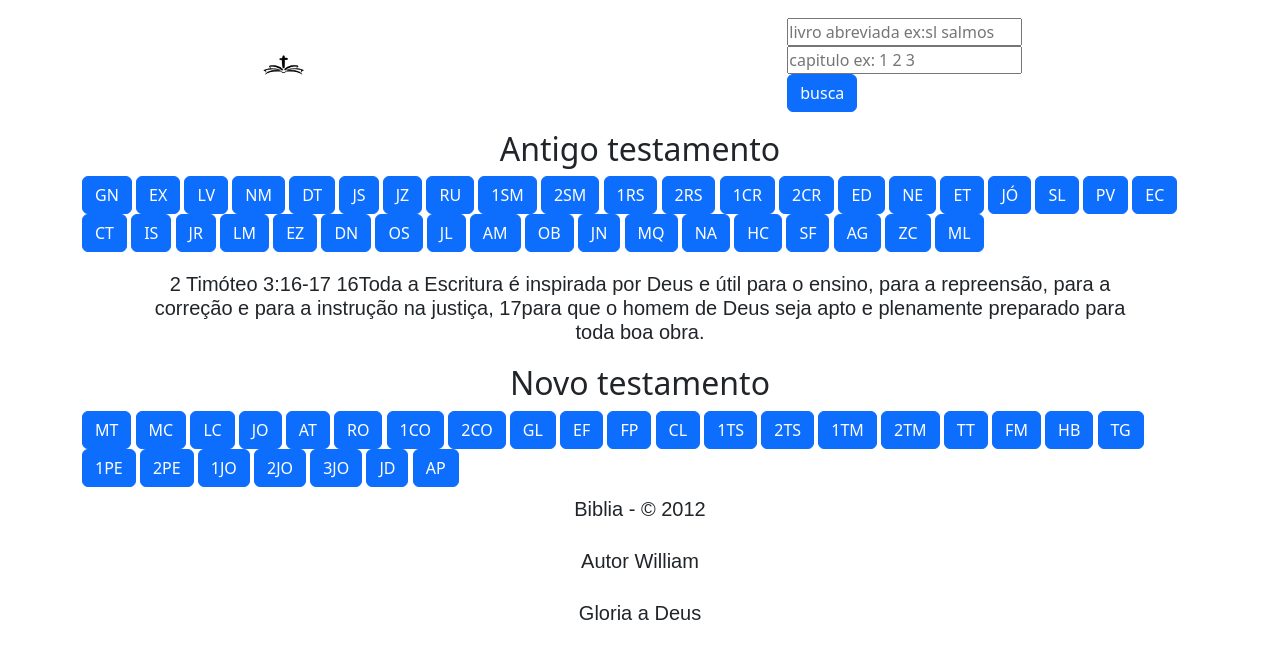
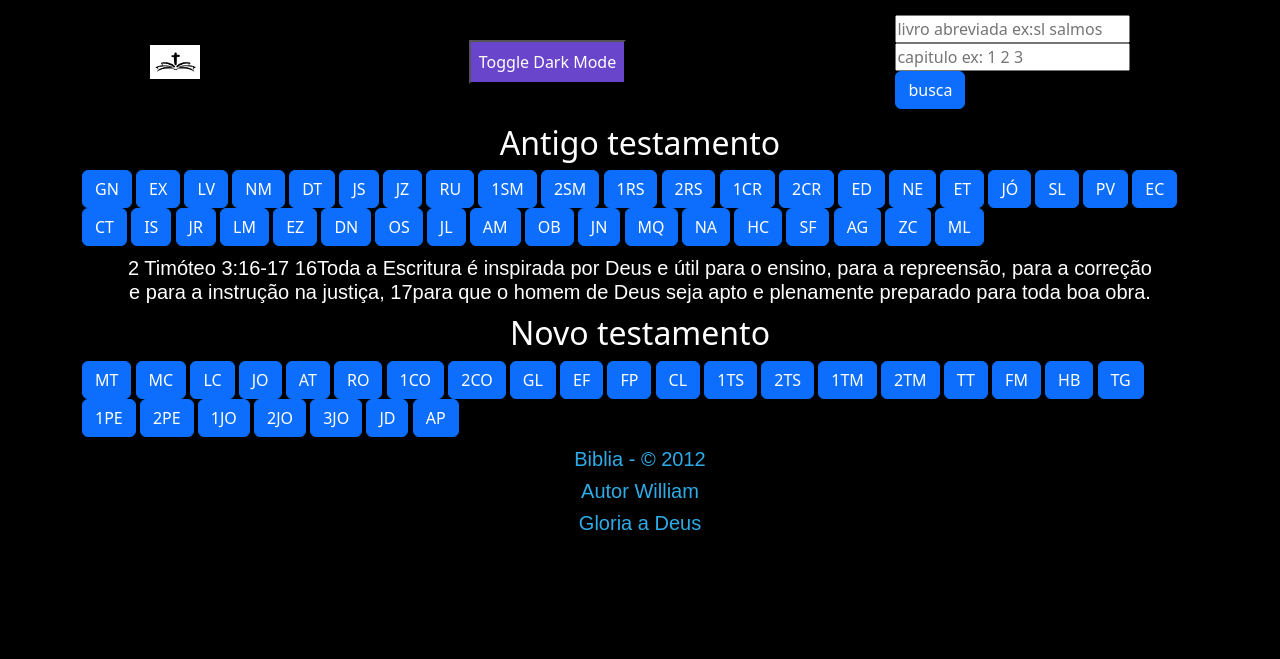
Before and after one commit to williamrx777/Biblia, a Flask app: page / in a window 1280 px wide. Shown: the top 659 px of the page. Run offline with Flask 2, Linux system fonts and the light colour scheme.

Commit message:
tema escuro e botao

```diff
--- /dev/null
+++ b/static/main.js
@@ -0,0 +1,11 @@
+
+  const toggle = document.querySelector('#dark-mode-toggle');
+  toggle.addEventListener('click', () => {
+  if (document.body.classList.contains('dark-mode')) {
+  document.body.classList.remove('dark-mode');
+  toggle.innerHTML = "Desativar modo escuro";
+  } else {
+  document.body.classList.add('dark-mode');
+  toggle.innerHTML = "Ativar modo escuro";
+  }
+  });
--- a/static/style.css
+++ b/static/style.css
@@ -8,19 +8,14 @@ header{
     max-width: 100%;
     padding: 15px;
 }
-.header__container,
-.row__header {
-    border: 1px solid;
-    color: white;
 
-}
 
 .header__content {
     display: flex;
     justify-content: space-around;
     align-items: center;
-    border: 1px solid;
-    color: white;
+
+
 
 }
 #logo img{
@@ -50,13 +45,11 @@ h1 , h2 {
     text-align: center;
     color: rgb(46, 172, 231);
 }
-p{
+p {
     max-width: 100%;
     text-align: center;
     font-family: sans-serif;
     font-weight:400
-    font-size: 24px;
-    padding: 10px;
 }
 .txt{
     font-family: sans-serif;
@@ -79,7 +72,7 @@ a{
 .sidebar{
     margin: 10px 10% 10px 10%;
 
-
+}
 footer{
     color: brown;
 }
@@ -200,3 +193,13 @@ iframe {
    }
 
 }
+
+   body {
+    background-color: #fff;
+    color: #000;
+  }
+
+  body.dark-mode {
+    background-color: #000;
+    color: #fff;
+  }
--- a/templates/base.html
+++ b/templates/base.html
@@ -6,8 +6,9 @@
     <link href="https://cdn.jsdelivr.net/npm/bootstrap@5.3.0-alpha1/dist/css/bootstrap.min.css" rel="stylesheet" integrity="sha384-GLhlTQ8iRABdZLl6O3oVMWSktQOp6b7In1Zl3/Jr59b6EGGoI1aFkw7cmDA6j6gD" crossorigin="anonymous">
     <title>Biblia Sagrada</title>
 </head>
-<body>
+<body class="dark-mode">
     {% block content %}
     {% endblock %}
+    <script src="/static/main.js"></script>
 </body>
 </html>
--- a/templates/index.html
+++ b/templates/index.html
@@ -1,13 +1,14 @@
 {% extends 'base.html' %}
 
 {% block content %}
- <header>
-        <div class="header__container">
-         <div class="row__header">
-             <div class="header__content">
+<header>
+    <div class="header__container">
+        <div class="row__header">
+            <div class="header__content">
                 <div id="logo">
                     <img src="static/biblia.jpg" alt="logo">
                 </div>
+                <button id="dark-mode-toggle">Toggle Dark Mode</button>
                  <form action="#" method="post">
                      <input type="text" name="nome" placeholder="livro abreviada ex:sl salmos">
                      <input type="text" name="capitulo" placeholder="capitulo ex: 1 2 3">
@@ -17,6 +18,7 @@
          </div>
         </div>
     </header>
+
     <h2 class="h2">Antigo testamento</h2>
     <nav>
                      <div class="container container-fluid">
```
Also changed, not shown: templates/biblia.html (+6 -4 lines).
